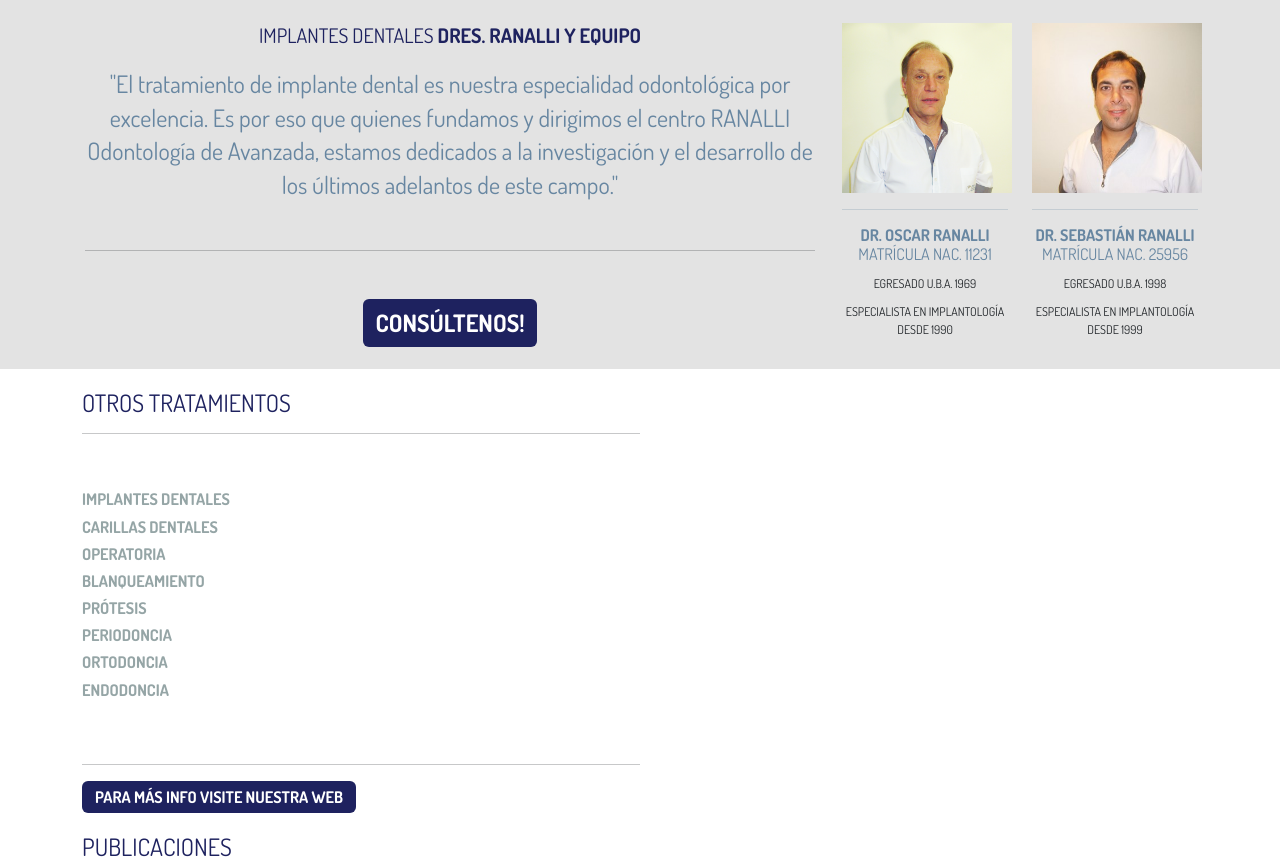
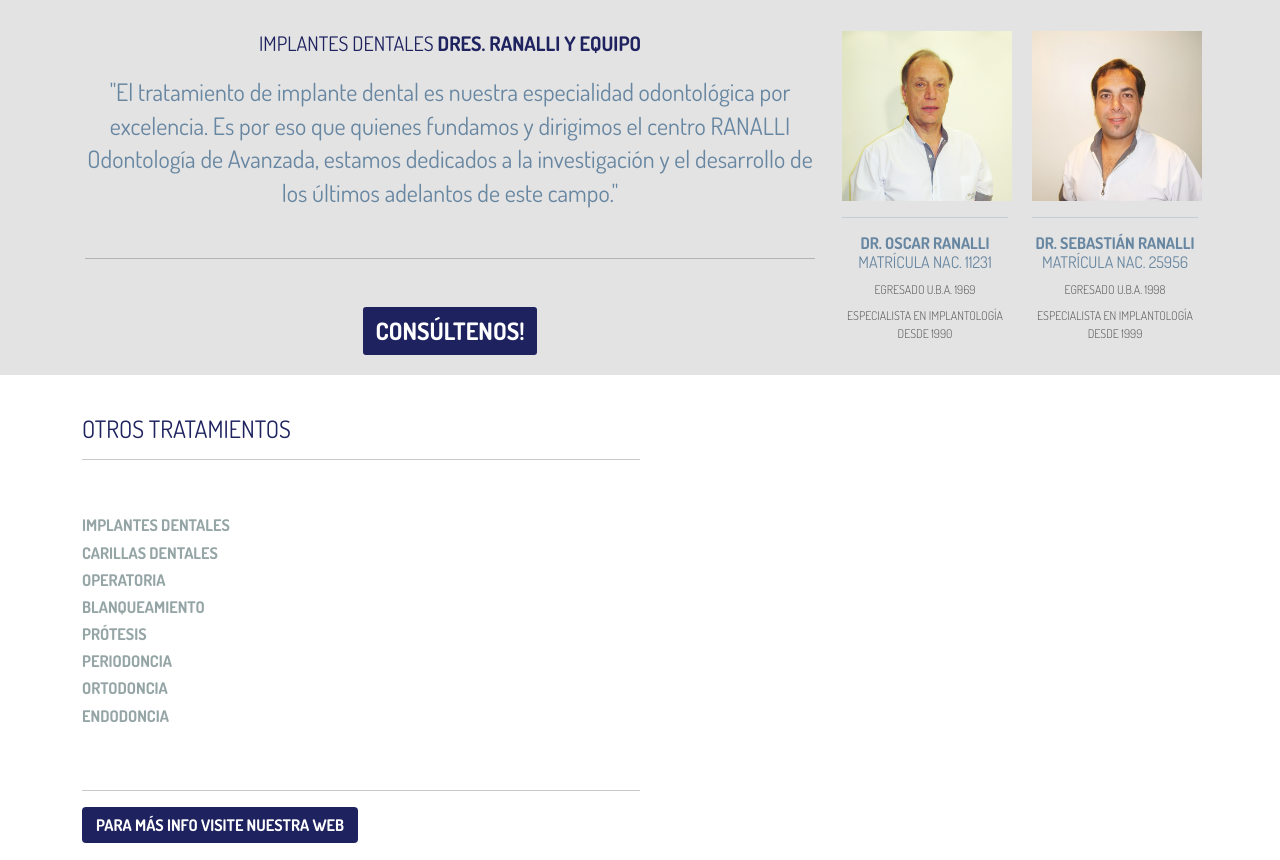
Before and after one commit to leotricotti/proyecto-odontologos, a plain HTML site: page index.html in a window 1280 px wide. Shown: the part 787-1647 px from the top of the page. Drawn offline with nearby package versions, Linux system fonts and the light colour scheme; some packages are replaced by stand-ins of ours; a script that the page names is missing.

Commit message:
primer commit

```diff
--- a/assets/css/style.css
+++ b/assets/css/style.css
@@ -82,6 +82,8 @@
 .btn-info {
     background-color: #1e225f !important;
     border: #1e225f !important;
+    padding: 10px 12px !important;
+    border-radius: 3px !important;
 }
 
 /* Frame */
@@ -101,7 +103,7 @@
 #frame h2 {
     font-family: 'Dosis', sans-serif;
     font-size: 20px;
-    margin: 20px 0 10px;
+    margin: 20px 0 8px;
     font-weight: 400;
 }
 
@@ -110,15 +112,22 @@
 }
 
 .col-lg-2 p {
+    color: #555;
     font-size: 12px;
-    margin: 0 0 10px;
+    font-weight: 300;
+    margin: 0 0 8px;
+}
+
+#frame .btn-info {
+    padding: 6px 12px !important;
+    border-radius: 4px;
 }
 
 /* Listados */
 
 #listados {
     grid-area: listados;
-    padding: 0 10px !important;
+    padding: 20px 10px !important;
 }
 
 #listados h3 {
@@ -138,7 +147,8 @@
 #listados .btn {
     color: #fff;
     font-weight: 700 !important;
-    padding: 8px 13px !important;
+    padding: 10px 14px !important;
+    border-radius: 4px !important;
 }
 
 #listados .row {
```
